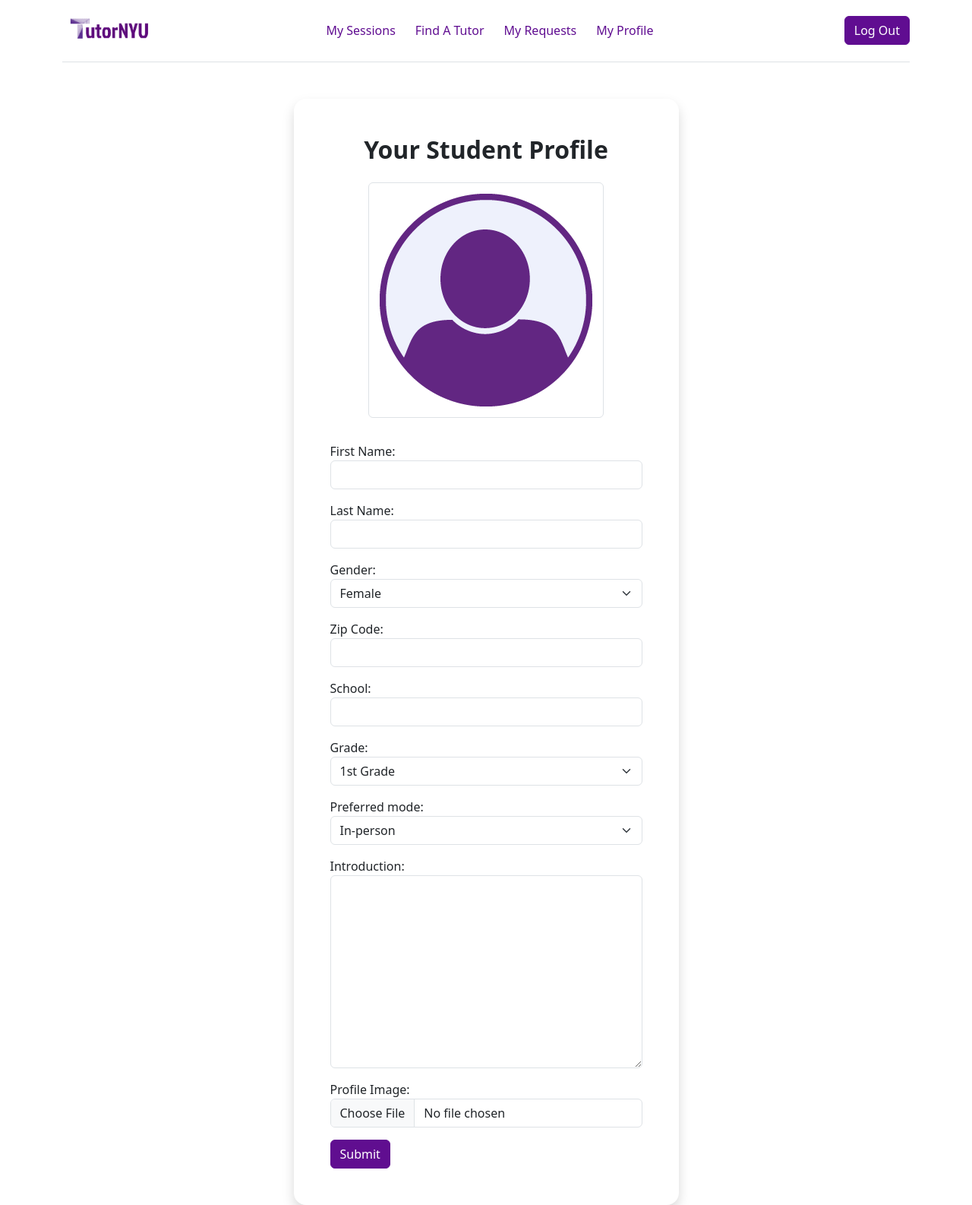
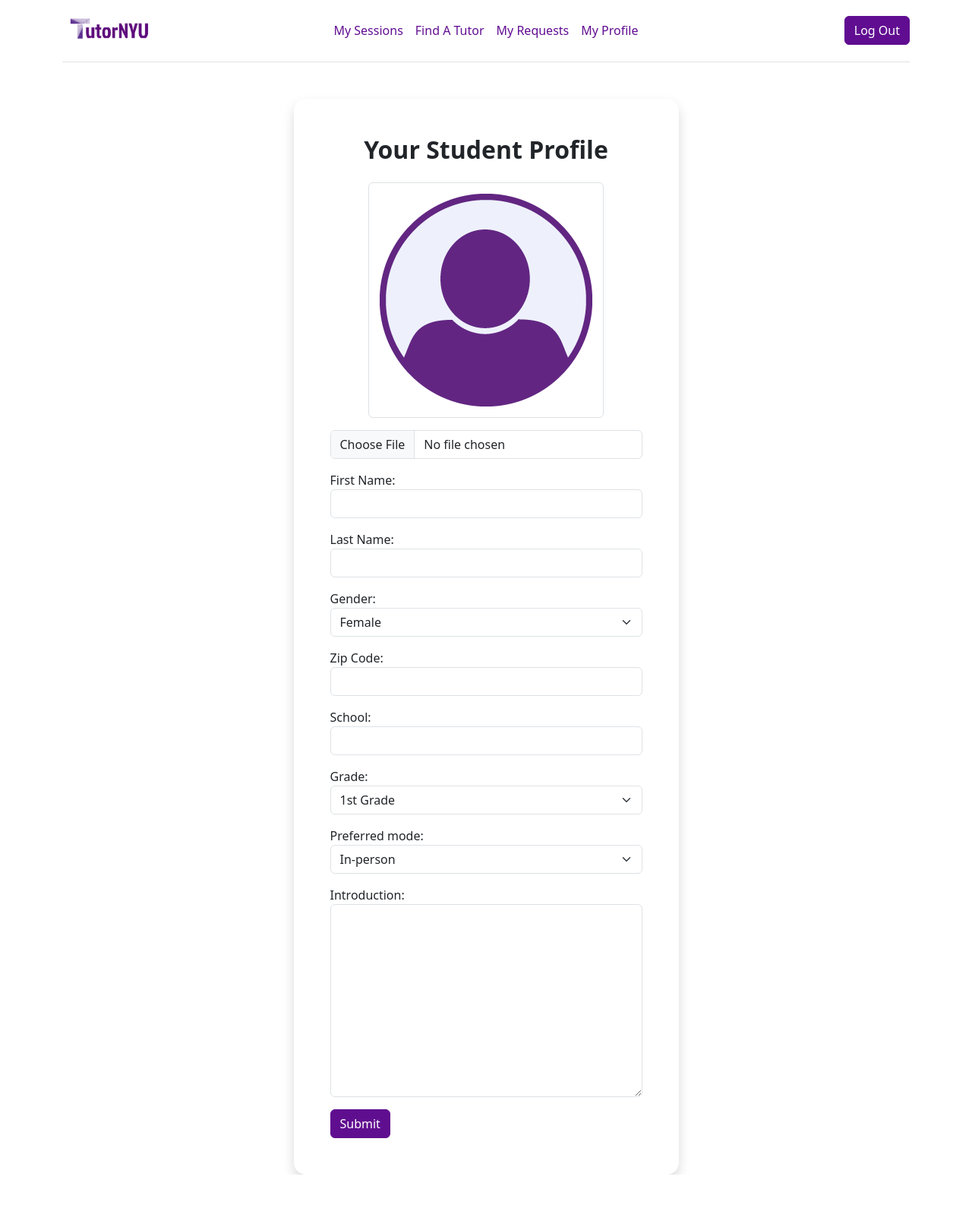
Before and after one commit to gcivil-nyu-org/INT2-Monday-Spring2024-Team-2, a Django app: page /dashboard/student/profile in a window 1280 px wide. Shown: the whole page at 76% size. After the commit the page ends 1546 px from the top, so only its background shows below. Run offline with Django 5.2, Linux system fonts and the light colour scheme; a user stored in the database is signed in.

Commit message:
Update the profile image upload for student

```diff
--- a/Dashboard/forms/student_info.py
+++ b/Dashboard/forms/student_info.py
@@ -64,7 +64,6 @@ class StudentForm(ModelForm):
             "grade",
             "preferred_mode",
             "intro",
-            "image",  # Add the image field
         ]
         labels = {
             "fname": "First Name",
@@ -75,7 +74,6 @@ class StudentForm(ModelForm):
             "grade": "Grade Level",
             "preferred_mode": "Preferred Tutoring Mode",
             "intro": "Introduction",
-            "image": "Profile Image",  # Label for the image field
         }
 
         widgets = {
@@ -94,7 +92,18 @@ class StudentForm(ModelForm):
             "intro": forms.Textarea(
                 attrs={"class": "form-control", "style": "margin-bottom: 10px;"}
             ),
-            "image": forms.FileInput(  # Widget for the image field
+        }
+
+
+class StudentImageForm(forms.ModelForm):
+    class Meta:
+        model = ProfileS
+        fields = ["image"]
+        labels = {
+            "image": "Profile Image",
+        }
+        widgets = {
+            "image": forms.FileInput(
                 attrs={"class": "form-control", "style": "margin-bottom: 10px;"}
             ),
         }
--- a/Dashboard/templates/Dashboard/base_student.html
+++ b/Dashboard/templates/Dashboard/base_student.html
@@ -5,23 +5,26 @@
 <head>
     <meta charset="UTF-8">
     <meta name="viewport" content="width=device-width, initial-scale=1.0">
+    <!-- Bootstrap CSS -->
     <link rel="stylesheet" href="https://cdn.jsdelivr.net/npm/bootstrap@5.3.0/dist/css/bootstrap.min.css">
     <title>{% block title %}{% endblock %}</title>
 </head>
+<body>
 <div class="container">
     <!-- Navigation Bar -->
     <header class="d-flex flex-wrap align-items-center justify-content-center justify-content-md-between py-3 mb-4 border-bottom">
         <div class="col-md-3 mb-2 mb-md-0">
-                    <a href="{% url 'home' %}" class="d-inline-flex link-body-emphasis text-decoration-none">
-                        <img src="{% static 'images/logo.png' %}" alt="Logo" width = "120">
+            <a href="{% url 'home' %}" class="d-inline-flex align-items-center mb-2 mb-lg-0 text-decoration-none">
+                <img src="{% static 'images/logo.png' %}" alt="Logo" width="120">
             </a>
         </div>
 
         <ul class="nav col-12 col-md-auto mb-2 justify-content-center mb-md-0">
-                  <li><a href="{% url 'Dashboard:student_dashboard' %}" class="nav-link px-2" style="color: #600d91; margin-left:10px">My Sessions</a></li>
-                  <li><a href="{% url 'TutorFilter:filter_tutors' %}" class="nav-link px-2" style="color: #600d91; margin-left:10px">Find A Tutor</a></li>
-                  <li><a href="#" class="nav-link px-2" style="color: #600d91; margin-left:10px">My Requests</a></li>
-                  <li><a href="{% url 'Dashboard:student_profile' %}" class="nav-link px-2" style="color: #600d91; margin-left:10px">My Profile</a></li>
+            <!-- Navigation links -->
+            <li><a href="{% url 'Dashboard:student_dashboard' %}" class="nav-link px-2" style="color: #600d91;">My Sessions</a></li>
+            <li><a href="{% url 'TutorFilter:filter_tutors' %}" class="nav-link px-2" style="color: #600d91;">Find A Tutor</a></li>
+            <li><a href="#" class="nav-link px-2" style="color: #600d91;">My Requests</a></li>
+            <li><a href="{% url 'Dashboard:student_profile' %}" class="nav-link px-2" style="color: #600d91;">My Profile</a></li>
         </ul>
 
         <div class="col-md-3 text-end">
@@ -31,9 +34,17 @@
             </form>
         </div>
     </header>
-        <body>
+
     {% block content %}
     {% endblock %}
+</div>
+
+<!-- Optional JavaScript -->
+<!-- jQuery first, then Popper.js, then Bootstrap JS -->
+<script src="https://code.jquery.com/jquery-3.6.0.min.js"></script>
+<script src="https://cdn.jsdelivr.net/npm/bootstrap@5.3.0/dist/js/bootstrap.bundle.min.js"></script>
+
+{% block footer %}
+{% endblock %}
 </body>
-    </div>
 </html>
--- a/Dashboard/templates/Dashboard/student_info.html
+++ b/Dashboard/templates/Dashboard/student_info.html
@@ -1,6 +1,6 @@
 {% extends 'Dashboard/base_student.html' %}
 
-{% block title %} Create Student Profile{% endblock %}
+{% block title %} Create Student Profile {% endblock %}
 
 {% block content %}
 <div class="container mt-5 d-flex flex-column align-items-center justify-content-center">
@@ -13,10 +13,13 @@
       <div class="modal-body p-5 pt-0">
         <form method="post" action="{% url 'Dashboard:student_profile' %}" enctype="multipart/form-data">
           {% csrf_token %}
+
           <div class="mb-3 text-center">
-                    {% if student_form.instance.image %}
-                        <img src="{{ student_form.instance.image.url }}" alt="Profile Image" class="img-thumbnail mb-3">
+            <!-- Profile Image Field -->
+            {% if student_image_form.instance.image %}
+              <img src="{{ student_image_form.instance.image.url }}" alt="Profile Image" class="img-thumbnail mb-3"/>
             {% endif %}
+            {{ student_image_form.image }}
           </div>
           <div class="mb-3">
             {{ student_form.as_p }}
@@ -26,5 +29,81 @@
       </div>
     </div>
   </div>
+
+  <!-- Image Preview Modal -->
+  <div class="modal" id="imagePreviewModal" tabindex="-1" role="dialog" aria-labelledby="imagePreviewModalLabel" aria-hidden="true">
+    <div class="modal-dialog modal-lg modal-dialog-centered" role="document">
+        <div class="modal-content">
+            <div class="modal-header">
+                <h5 class="modal-title" id="imagePreviewModalLabel">Image Preview</h5>
+                <button type="button" class="btn-close" data-bs-dismiss="modal" aria-label="Close"></button>
             </div>
+            <div class="modal-body d-flex justify-content-center align-items-center">
+                <img id="imagePreview" src="#" alt="Image Preview" class="img-fluid" style="display: none;"/>
+            </div>
+            <div class="modal-footer">
+                <button type="button" class="btn btn-secondary" data-bs-dismiss="modal">Close</button>
+            </div>
+        </div>
+    </div>
+  </div>
+
+  <!-- ... -->
+</div>
+
+<script>
+  function updateImagePreview() {
+    var input = document.getElementById('id_image');
+    if (input.files && input.files[0]) {
+      var reader = new FileReader();
+      reader.onload = function (e) {
+        var img = new Image();
+        img.onload = function() {
+          // Create a canvas with the desired dimensions
+          var canvas = document.createElement('canvas');
+          var ctx = canvas.getContext('2d');
+          canvas.width = 300;
+          canvas.height = 300;
+
+          // Calculate the scaling factor and dimensions to maintain aspect ratio
+          var scale = Math.min(canvas.width / img.width, canvas.height / img.height);
+          var scaledWidth = img.width * scale;
+          var scaledHeight = img.height * scale;
+
+          // Calculate the position to center the image on the canvas
+          var x = (canvas.width - scaledWidth) / 2;
+          var y = (canvas.height - scaledHeight) / 2;
+
+          // Fill the canvas with a white background
+          ctx.fillStyle = '#FFFFFF';
+          ctx.fillRect(0, 0, canvas.width, canvas.height);
+
+          // Draw the resized and centered image
+          ctx.drawImage(img, x, y, scaledWidth, scaledHeight);
+
+          // Update the image preview with the canvas data
+          var imagePreview = document.getElementById('imagePreview');
+          imagePreview.src = canvas.toDataURL();
+          imagePreview.style.display = 'block';
+          $('#imagePreviewModal').modal('show');
+        };
+        img.src = e.target.result;
+      };
+      reader.readAsDataURL(input.files[0]);
+    }
+  }
+
+  if (window.jQuery) {
+    $(document).ready(function() {
+      $('#id_image').change(updateImagePreview);
+    });
+  } else {
+    document.addEventListener('DOMContentLoaded', function() {
+      document.getElementById('id_image').addEventListener('change', updateImagePreview);
+    });
+  }
+  </script>
+
+
+
 {% endblock %}
--- a/Dashboard/views.py
+++ b/Dashboard/views.py
@@ -2,7 +2,7 @@ from django.shortcuts import render, redirect
 from django.contrib.auth import logout
 from django.contrib.auth.decorators import login_required
 from .forms.tutor_info import TutorForm, AvailabilityForm
-from .forms.student_info import StudentForm
+from .forms.student_info import StudentForm, StudentImageForm
 from TutorRegister.models import (
     Expertise,
     Availability,
@@ -109,27 +109,25 @@ def TutorInformation(request):
 def StudentInformation(request):
     if request.method == "POST":
         profile, created = ProfileS.objects.get_or_create(user=request.user)
-        student_form = StudentForm(request.POST, request.FILES, instance=profile)
-        if student_form.is_valid():
+        student_form = StudentForm(request.POST, instance=profile)
+        student_image_form = StudentImageForm(
+            request.POST, request.FILES, instance=profile
+        )
+
+        if student_form.is_valid() and student_image_form.is_valid():
             user = request.user
             profile = student_form.save(commit=False)
 
+            # Handle the image field separately using student_image_form
             if "image" in request.FILES:
                 image = Image.open(request.FILES["image"])
-
-                # Resize the image, preserving aspect ratio
                 image.thumbnail((300, 300), Image.Resampling.LANCZOS)
-
                 if image.mode == "RGBA":
                     background = Image.new("RGB", image.size, (255, 255, 255))
                     background.paste(image, (0, 0), image)
                     image = background
-
-                # Save the resized image to a BytesIO object
                 image_io = BytesIO()
                 image.save(image_io, format="JPEG")
-
-                # Create a new Django file-like object to save to the model
                 image_name = request.FILES["image"].name
                 profile.image.save(
                     image_name, ContentFile(image_io.getvalue()), save=False
@@ -142,13 +140,19 @@ def StudentInformation(request):
             return HttpResponseRedirect(reverse("Dashboard:student_dashboard"))
     else:
         profile = None
-        student_form = StudentForm()
         try:
             profile = ProfileS.objects.get(user=request.user)
-            student_form = StudentForm(instance=profile)
         except Exception as e:
             print("Error " + str(e))
-    context = {"student_form": student_form, "profile": profile}
+
+        student_form = StudentForm(instance=profile)
+        student_image_form = StudentImageForm(instance=profile)
+
+    context = {
+        "student_form": student_form,
+        "student_image_form": student_image_form,
+        "profile": profile,
+    }
     return render(request, "Dashboard/student_info.html", context)
 
 
```
Also changed, not shown: media/images/world-istock.jpg (deleted). Lines whose indentation alone changed are shown as unchanged.
